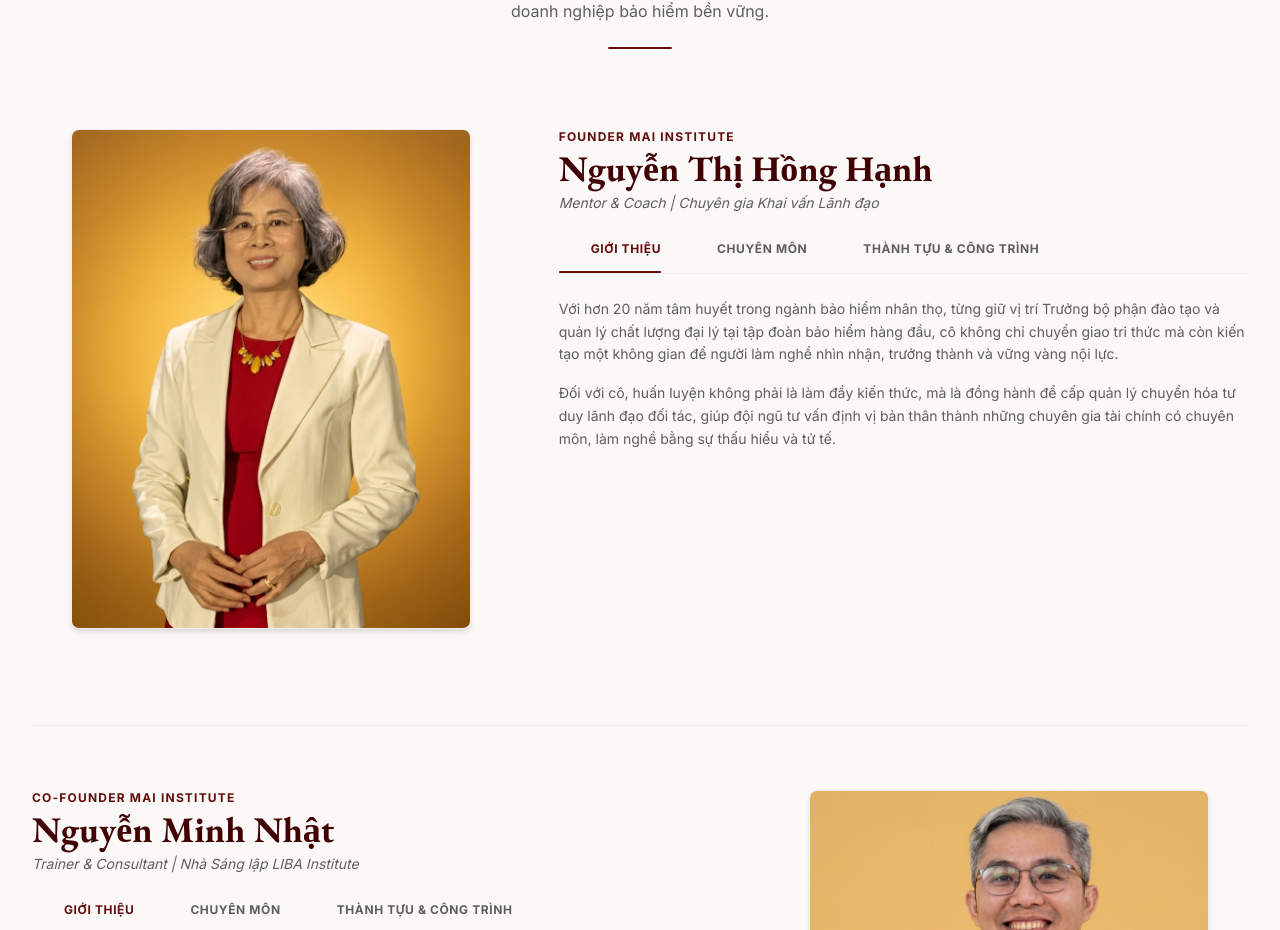
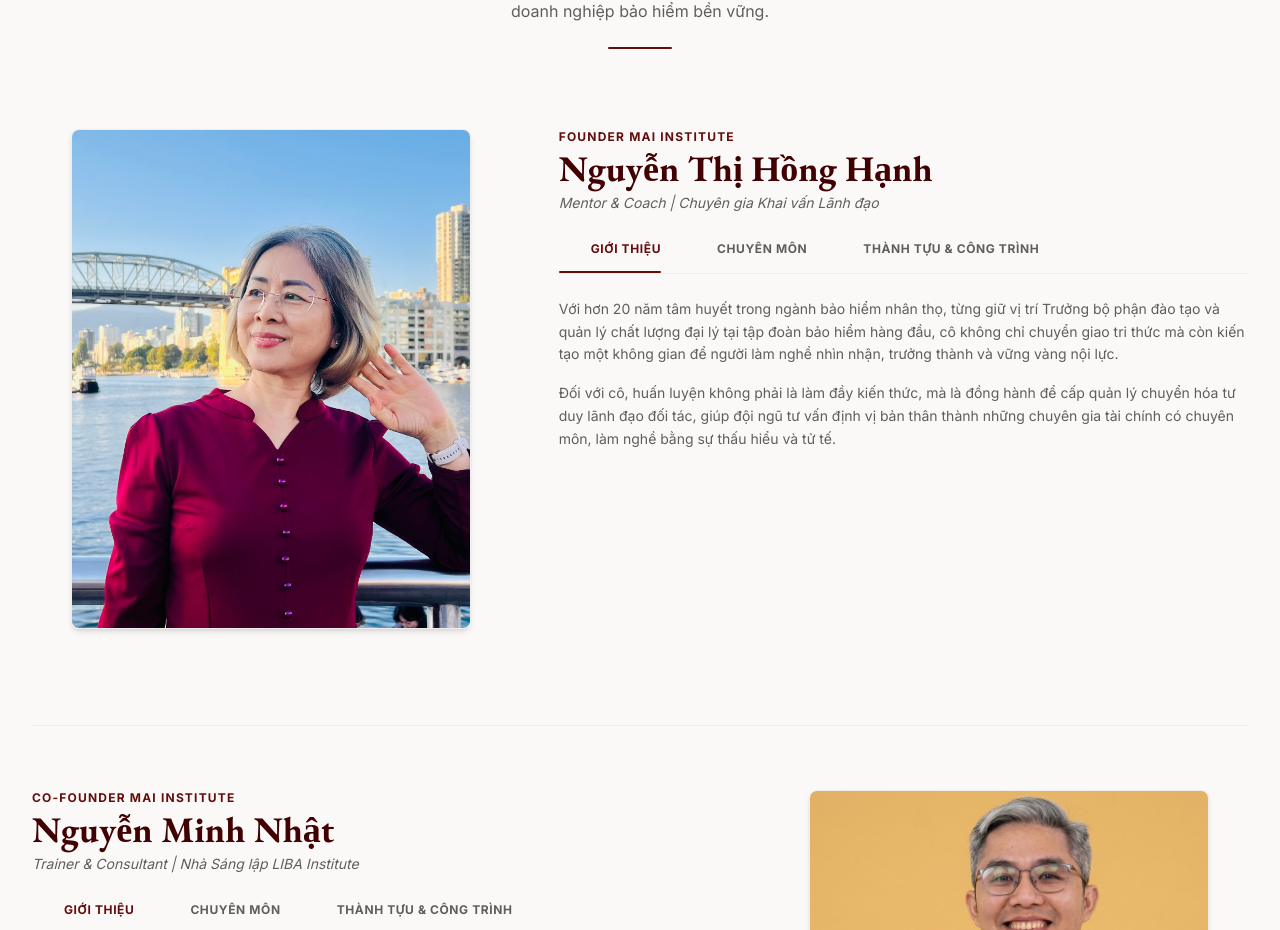
Before and after one commit to MaiNguyen1989/MAI_website, a Next.js app: page /about in a window 1280 px wide. Shown: the part 1473-2403 px from the top of the page. Built offline with nearby package versions, Linux system fonts and the light colour scheme; no server answers.

Commit message:
chore: update Ms. Hanh profile picture in About us

```diff
--- a/src/app/(site)/about/page.tsx
+++ b/src/app/(site)/about/page.tsx
@@ -131,7 +131,7 @@ export default function AboutPage() {
                   <img
                     alt="Nguyễn Thị Hồng Hạnh"
                     className="w-full h-full object-cover transition-soft group-hover:scale-[1.02]"
-                    src="/images/hong-hanh.png"
+                    src="/images/hong-hanh-new.jpg"
                   />
                 </div>
               </div>
```
Also changed, not shown: public/images/hong-hanh-new.jpg (added).
